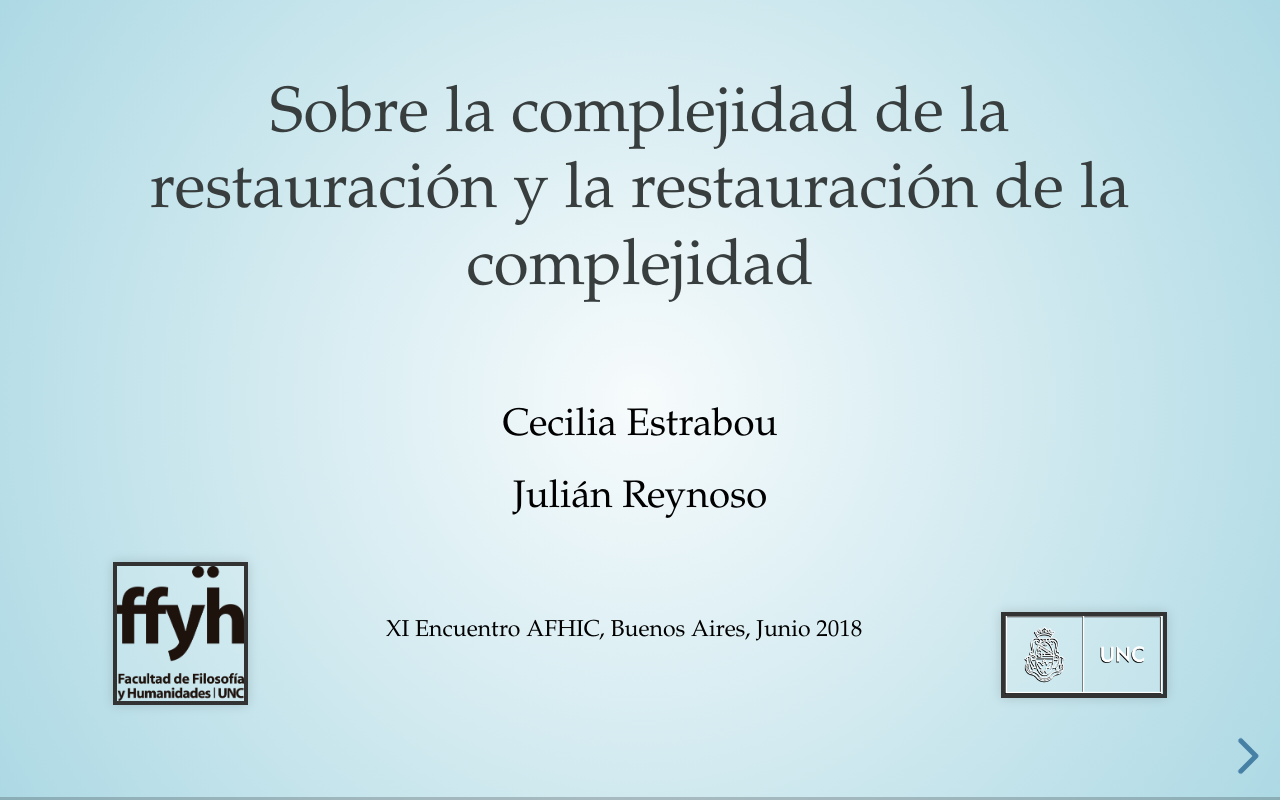
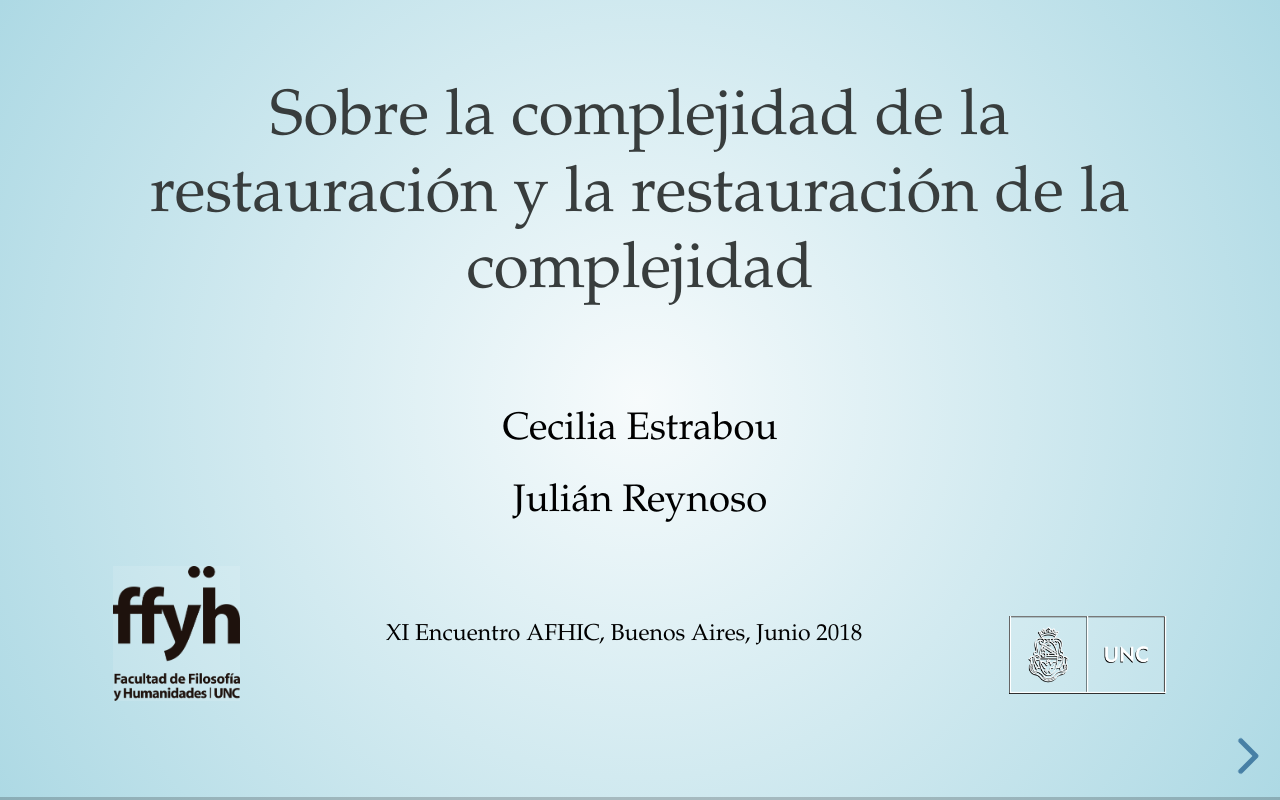
Before and after one commit to soy-julian/complex, a website: page index.html in a window 1280 px wide. Drawn offline with Linux system fonts and the light colour scheme.

Commit message:
Css tinkering

```diff
--- a/css/theme/sky.css
+++ b/css/theme/sky.css
@@ -243,8 +243,8 @@ body {
 .reveal section img {
   margin: 15px 0px;
   background: rgba(255, 255, 255, 0.12);
-  border: 4px solid #333;
-  box-shadow: 0 0 10px rgba(0, 0, 0, 0.15); }
+  border: 0px solid #000;
+  box-shadow: 0 0 0px rgba(0, 0, 0, 0.15); }
 
 .reveal section img.plain {
   border: 0;
```
